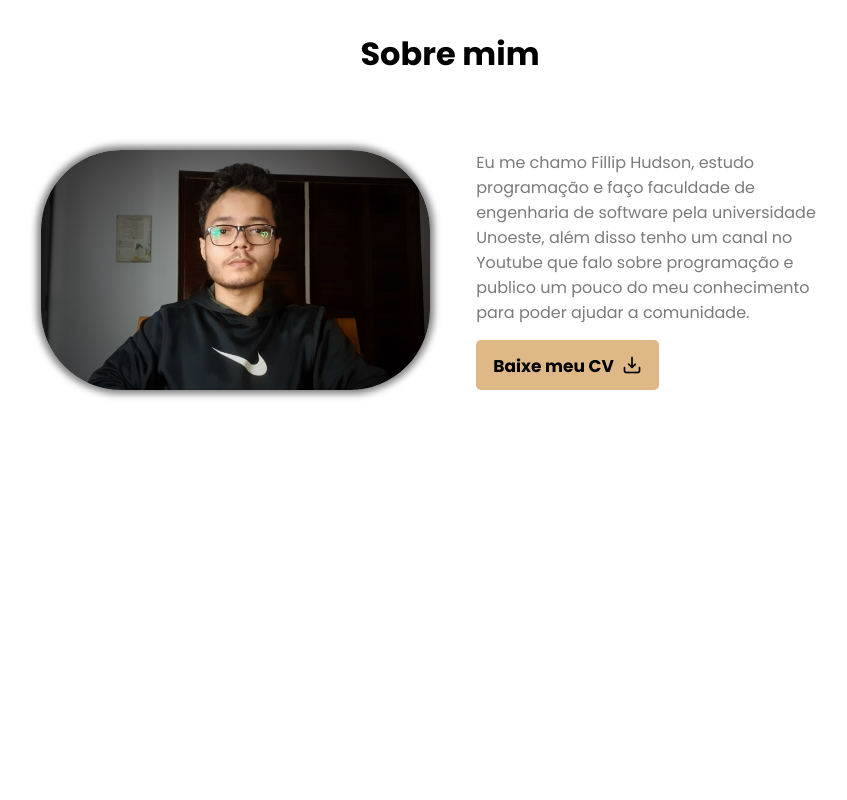
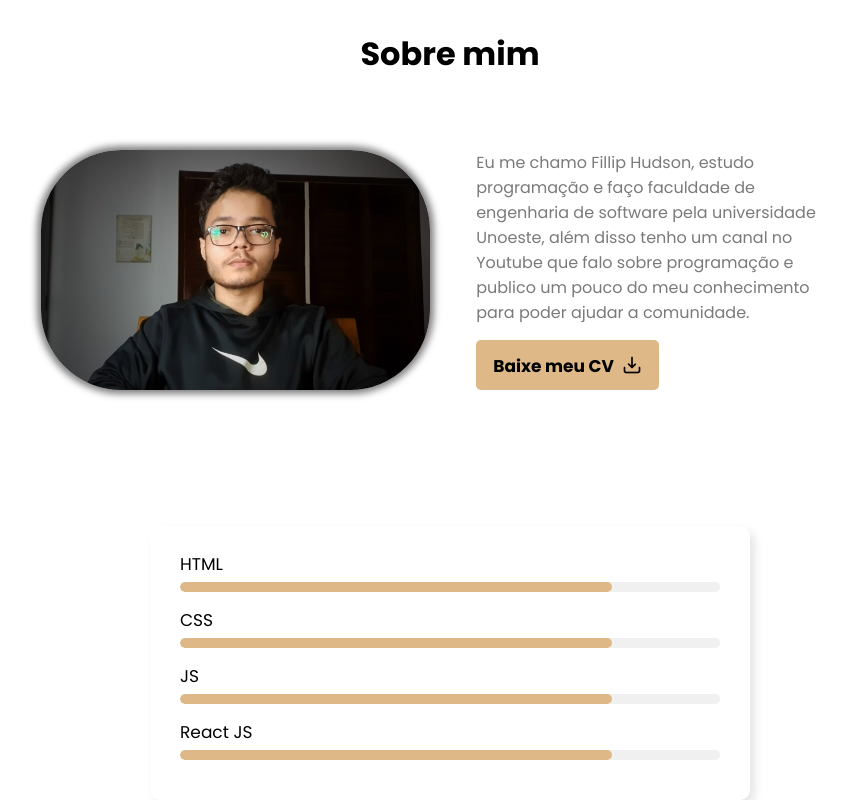
Before and after one commit to DevFillip/Portfolio-pessoal, a React (Create React App) app: page / in a window 1280 px wide. Shown: the part 593-1393 px from the top of the page, without its empty margins (190-1037 px from the left). Before the commit the page ends 1119 px from the top, so only its background shows below. Built offline with nearby package versions, Linux system fonts and the light colour scheme; the HTML template or start-up script is replaced by a standard one.

Commit message:
tecnologias quase totalmente estrutarado

```diff
--- a/src/App.js
+++ b/src/App.js
@@ -1,6 +1,7 @@
 import Navbar from "./layout/navbar/navbar";
 import Home from "./Sessões/Home/Home";
 import SobreMim from "./Sessões/sobre-mim/SobreMim";
+import Tecnologias from "./Sessões/Tecnologias/Tecnologias";
 
 
 function App() {
@@ -10,6 +11,7 @@ function App() {
       <Navbar />
       <Home />
       <SobreMim />
+      <Tecnologias />
     </div>
   );
 }
--- /dev/null
+++ b/src/Sessões/Tecnologias/Tecnologias.js
@@ -0,0 +1,51 @@
+import styles from './Tecnologias.module.css'
+
+function Tecnologias(){
+    return (
+
+        <div className={styles.barra_tecnologias}>
+
+            <div className={styles.barra}>
+                <div className={styles.informacao}>
+                    <span>HTML</span>
+                </div>
+                <div className={styles.linha_progresso}>
+                    <span></span>
+                </div>
+            </div>
+
+
+            <div className={styles.barra}>
+                <div className={styles.informacao}>
+                    <span>CSS</span>
+                </div>
+                <div className={styles.linha_progresso}>
+                    <span></span>
+                </div>
+            </div>
+
+            <div className={styles.barra}>
+                <div className={styles.informacao}>
+                    <span>JS</span>
+                </div>
+                <div className={styles.linha_progresso}>
+                    <span></span>
+                </div>
+            </div>
+
+
+            <div className={styles.barra}>
+                <div className={styles.informacao}>
+                    <span>React JS</span>
+                </div>
+                <div className={styles.linha_progresso}>
+                    <span></span>
+                </div>
+            </div>
+
+        </div>
+
+    )
+}
+
+export default Tecnologias
--- /dev/null
+++ b/src/Sessões/Tecnologias/Tecnologias.module.css
@@ -0,0 +1,68 @@
+
+.barra_tecnologias{
+    width: 600px;
+    background-color: #fff;
+    border-radius: 10px;
+    padding: 25px 30px;
+    box-shadow: 5px 5px 10px rgba(0, 0,0, 0.1);
+    margin: 0 auto;
+}
+
+.barra_tecnologias .barra{
+    margin: 15px 0;
+}
+
+.barra_tecnologias .barra:first-child{
+    margin-top: 0;
+}
+
+.barra_tecnologias .barra .informacao span{
+    font-size: 17px;
+    font-weight: 500;
+}
+
+.barra_tecnologias .barra .informacao{
+    margin-bottom: 5px;
+}
+
+.linha_progresso{
+    height: 10px;
+    width: 100%;
+    border-radius: 10px;
+    background-color: #f0f0f0;
+    position: relative;
+}
+
+.linha_progresso span{
+    height: 100%;
+    width: 80%;
+    background-color: burlywood;
+    position: absolute;
+    border-radius: 10px;
+}
+
+.linha_progresso span::before{
+    position:absolute;
+    content: "";
+    top: -10px;
+    right: 0;
+    height: 0 ;
+    width: 0;
+    border: 7px solid transparent;
+    border-bottom-width: 0px;
+    border-right-width: 0px;
+    border-top-color: #000;
+}
+
+.linha_progresso span::after{
+    position:absolute;
+    content: "80%";
+    top: -28px
+    ;
+    right: 0;
+    background: #000;
+    font-size: 12px;
+    font-weight: 500;
+    color: #fff;
+    padding: 1px 8px;
+}
```
